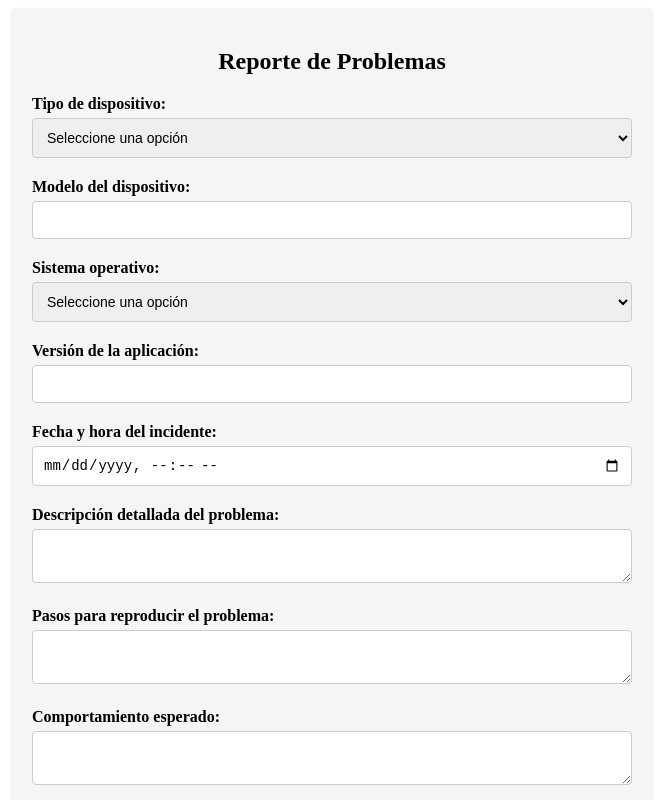
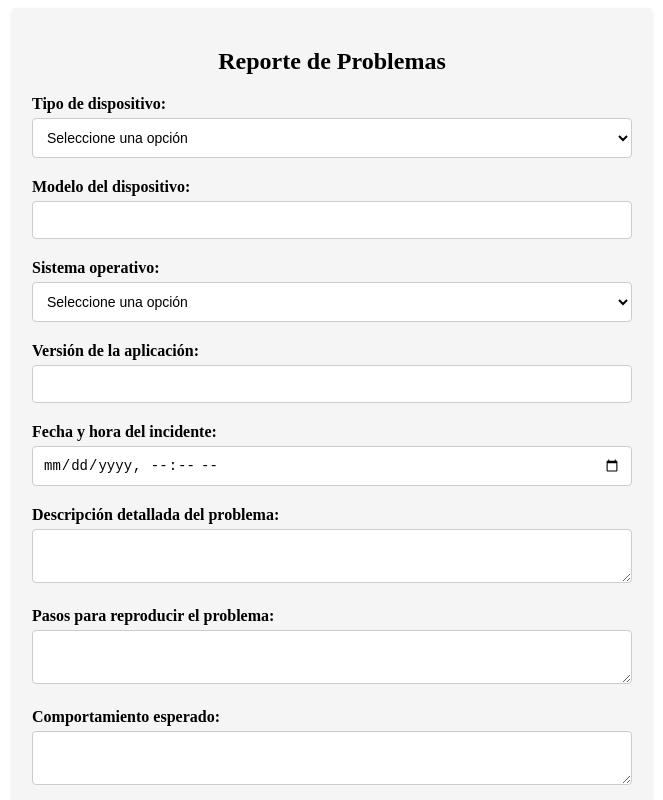
Before and after one commit to cristalino-cl/formulario-asesores, a Vue app: page / in a window 1280 px wide. Shown: the top 800 px of the page, without its empty margins (308-971 px from the left). Built offline with nearby package versions, Linux system fonts and the light colour scheme.

Commit message:
added style

```diff
--- a/src/components/MyForm.vue
+++ b/src/components/MyForm.vue
@@ -189,6 +189,7 @@ export default defineComponent({
   border: 1px solid #ccc;
   border-radius: 4px;
   box-sizing: border-box;
+  background-color: #fff; /* Ensure white background */
 }
 
 .submit-button {
```
